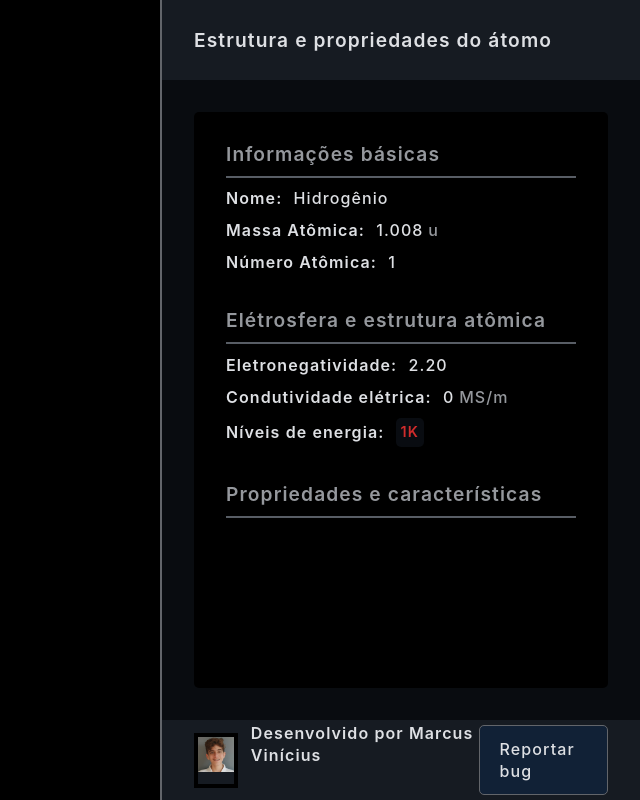
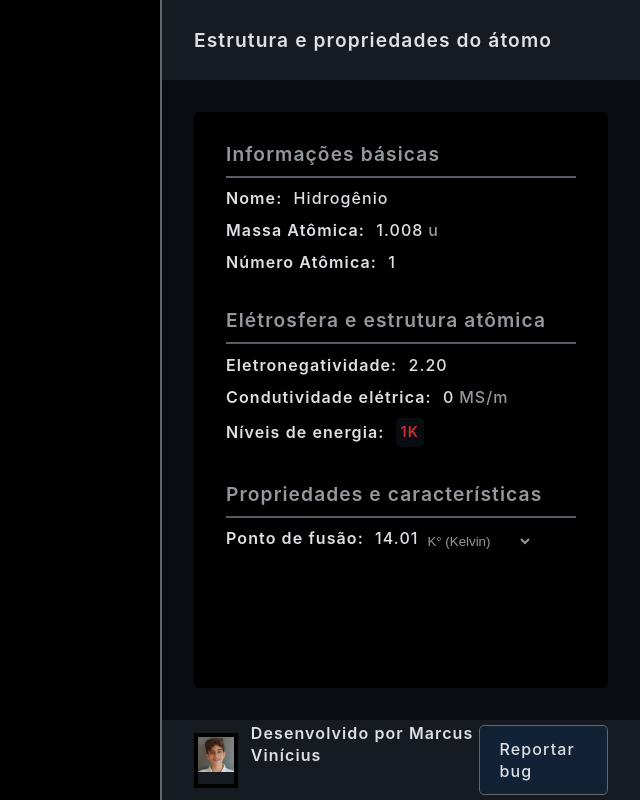
Before and after one commit to marcusvpires/AtomUpdate, a Next.js app: page / in a window 1280 px wide. Shown: the whole page, without its empty margins (640-1280 px from the left). Built offline with nearby package versions, Linux system fonts and the light colour scheme; some icons are missing.

Commit message:
Select temperature

```diff
--- a/components/Properties/index.js
+++ b/components/Properties/index.js
@@ -2,6 +2,7 @@ import React from "react"
 import * as S from "./styled"
 
 const Properties = ({atom}) => {
+  const [temperature, setTemperature] = React.useState(atom.melt);
   const energyLayer = [['K', '#d12c2c'],['L', '#de7a22'],['M', '#a0c41f'],['N', '#33bc1f'],['O', '#2ec79c'],['P', '#5396ff'],['Q', '#2e80ff'],]
 
   return (
@@ -46,6 +47,15 @@ const Properties = ({atom}) => {
       <S.Item>
         <S.Divider>Propriedades e características</S.Divider>
       </S.Item>
+      <S.Item>
+        <S.Title>Ponto de fusão:</S.Title>
+        <S.Value>{temperature}</S.Value>
+        <S.Select>
+          <S.Option onClick={() => {setTemperature(atom.melt)}}>K° (Kelvin)</S.Option>
+          <S.Option onClick={() => {setTemperature((Number(atom.melt) - 273.15))}}>C° (Celsius)</S.Option>
+          <S.Option onClick={() => {setTemperature(((((Number(atom.melt)-273.15)/5)*9)+32).toFixed(10))}}>F° (Fahrenheit)</S.Option>
+        </S.Select>
+      </S.Item>
     </S.Wrapper>
 )}
 
--- a/components/Properties/styled.js
+++ b/components/Properties/styled.js
@@ -49,3 +49,16 @@ export const EnergyLayer = styled.span`
   margin-right: 0.3rem;
   font-weight: 600;
 `;
+
+export const Select = styled.select`
+  background-color: #000000;
+  color: #95989d;
+  border: none;
+  margin-top: auto;
+  cursor: pointer;
+`;
+
+export const Option = styled.option`
+  cursor: pointer;
+  color: #95989d;
+`;
```
